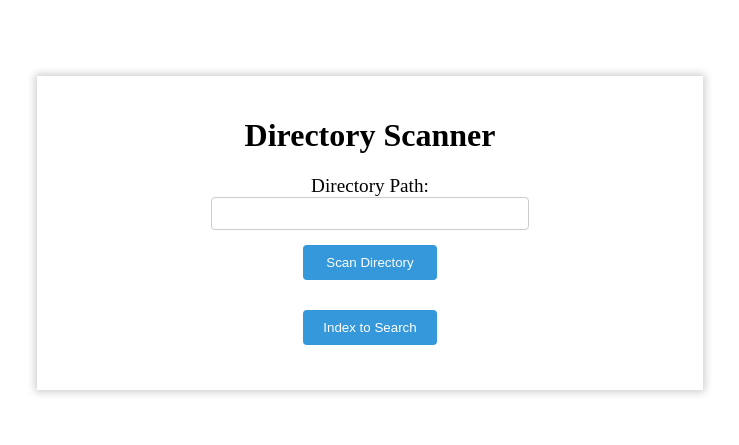
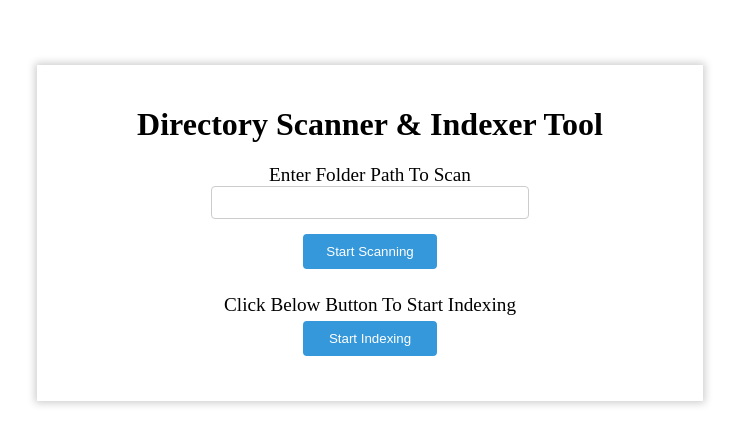
Before and after one commit to coolb0y/scraper-indexer, a website: page views/index.html in a window 1280 px wide. Shown: the part 175-620 px from the top of the page, without its empty margins (270-1009 px from the left). Drawn offline with nearby package versions, Linux system fonts and the light colour scheme.

Commit message:
html is improved

```diff
--- a/views/index.html
+++ b/views/index.html
@@ -52,16 +52,16 @@
 <body>
 
   <form id="directoryScannerForm">
-    <h1 style="display:block">Directory Scanner</h1>
+    <h1 style="display:block">Directory Scanner & Indexer Tool</h1>
 
-    <label for="dirPath" style="font-size:1.2rem !important">Directory Path:</label>
+    <label for="dirPath" style="font-size:1.2rem !important">Enter Folder Path To Scan</label>
     <input type="text" id="dirPath" name="dirPath" required>
 
-    <button type="submit" id="scanBtn" onclick={scanDirectory()}>Scan Directory</button>
+    <button type="submit" id="scanBtn" onclick={scanDirectory()}>Start Scanning</button>
     <div id="scanLive"></div>
     <div id="scanResult"></div>
-
-    <button type="submit" id="indexBtn" onclick={indexOpensearch()}>Index to Search</button>
+    <label for="indexing" style="font-size:1.2rem !important">Click Below Button To Start Indexing</label>
+    <button type="submit" id="indexBtn" onclick={indexOpensearch()}>Start Indexing</button>
     <div id="indexLive"></div>
     <div id="indexResult"></div>
   </form>
```
